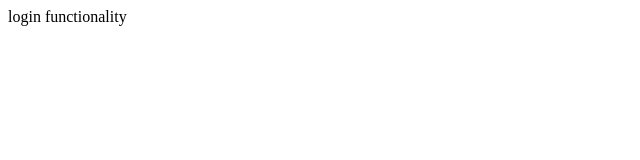
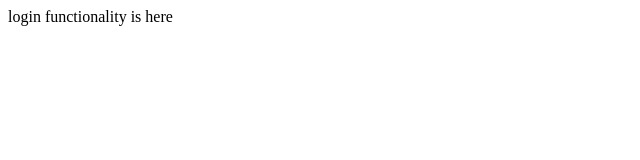
Before and after one commit to TrevorMuchenje/myapp, a plain HTML site: page login.html in a window 1280 px wide. Shown: the full height of the page, 0-640 px from the left. Drawn offline with Linux system fonts and the light colour scheme.

Commit message:
modified login.html file

```diff
--- a/login.html
+++ b/login.html
@@ -4,6 +4,6 @@
     </head>
 
     <body>
-        login functionality
+        login functionality is here
     </body>
 </html>
```
